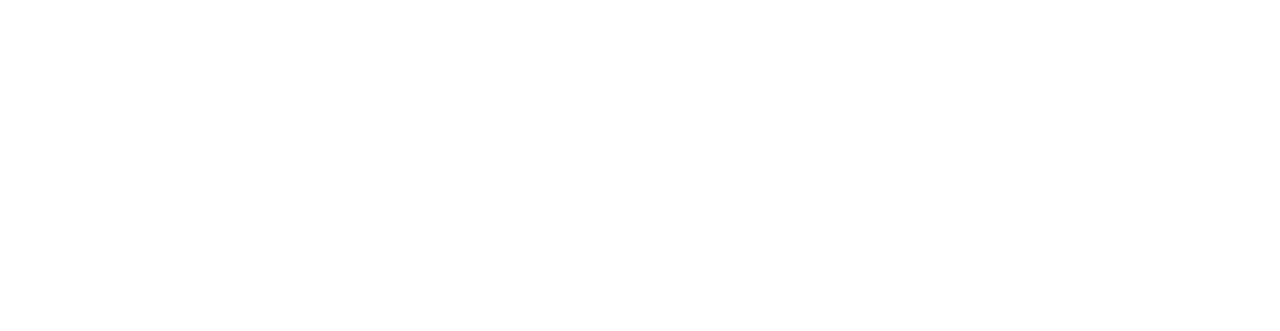
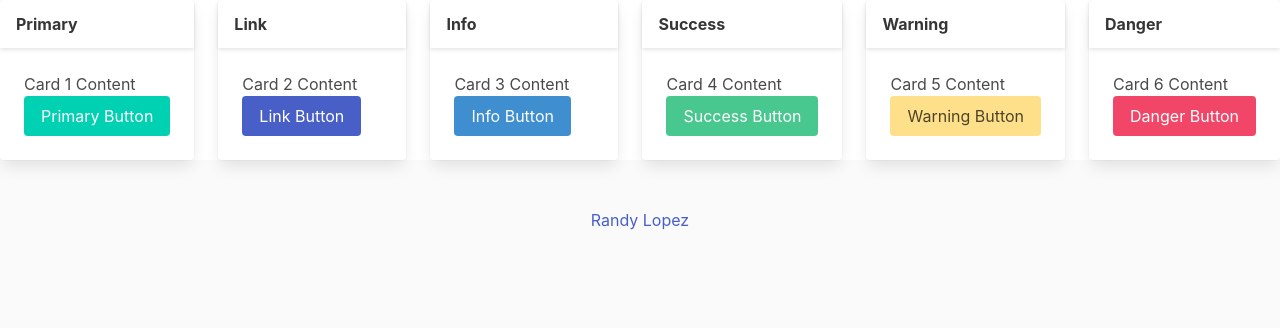
Before and after one commit to rndlpz/CSE183-hw1, a plain HTML site: page index.html in a window 1280 px wide. Drawn offline with nearby package versions, Linux system fonts and the light colour scheme.

Commit message:
changed html

```diff
--- a/index.html
+++ b/index.html
@@ -1,4 +1,110 @@
 <!DOCTYPE html>
 <html lang="en">
-  <!-- Fill in with your solution. -->
+
+<head>
+  <meta charset="UTF-8">
+  <meta name="viewport" content="width=device-width, initial-scale=1.0">
+  <!-- Include Bulma CSS -->
+  <link rel="stylesheet" href="https://cdn.jsdelivr.net/npm/bulma@0.9.3/css/bulma.min.css">
+  <title>My Web Page</title>
+</head>
+
+<body>
+  <header>
+    <!-- Content for header goes here -->
+  </header>
+
+  <section class="top">
+    <!-- Content for first section goes here -->
+  </section>
+
+  <section class="bottom">
+    <div class="columns">
+        <!-- Column 1 -->
+        <div class="column">
+            <div class="card">
+                <header class="card-header">
+                    <p class="card-header-title">Primary</p>
+                </header>
+                <div class="card-content">
+                    Card 1 Content
+                    <button class="button is-primary">Primary Button</button>
+                </div>
+            </div>
+        </div>
+
+        <!-- Column 2 -->
+        <div class="column">
+            <div class="card">
+                <header class="card-header">
+                    <p class="card-header-title">Link</p>
+                </header>
+                <div class="card-content">
+                    Card 2 Content
+                    <button class="button is-link">Link Button</button>
+                </div>
+            </div>
+        </div>
+
+        <!-- Column 3 -->
+        <div class="column">
+            <div class="card">
+                <header class="card-header">
+                    <p class="card-header-title">Info</p>
+                </header>
+                <div class="card-content">
+                    Card 3 Content
+                    <button class="button is-info">Info Button</button>
+                </div>
+            </div>
+        </div>
+
+        <!-- Column 4 -->
+        <div class="column">
+            <div class="card">
+                <header class="card-header">
+                    <p class="card-header-title">Success</p>
+                </header>
+                <div class="card-content">
+                    Card 4 Content
+                    <button class="button is-success">Success Button</button>
+                </div>
+            </div>
+        </div>
+
+        <!-- Column 5 -->
+        <div class="column">
+            <div class="card">
+                <header class="card-header">
+                    <p class="card-header-title">Warning</p>
+                </header>
+                <div class="card-content">
+                    Card 5 Content
+                    <button class="button is-warning">Warning Button</button>
+                </div>
+            </div>
+        </div>
+
+        <!-- Column 6 -->
+        <div class="column">
+            <div class="card">
+                <header class="card-header">
+                    <p class="card-header-title">Danger</p>
+                </header>
+                <div class="card-content">
+                    Card 6 Content
+                    <button class="button is-danger">Danger Button</button>
+                </div>
+            </div>
+        </div>
+    </div>
+</section>
+<footer class="footer">
+  <div class="content has-text-centered">
+      <p>
+          <a href="mailto:rlopez48@ucsc.edu">Randy Lopez</a>
+      </p>
+  </div>
+</footer>
+</body>
 </html>
```
